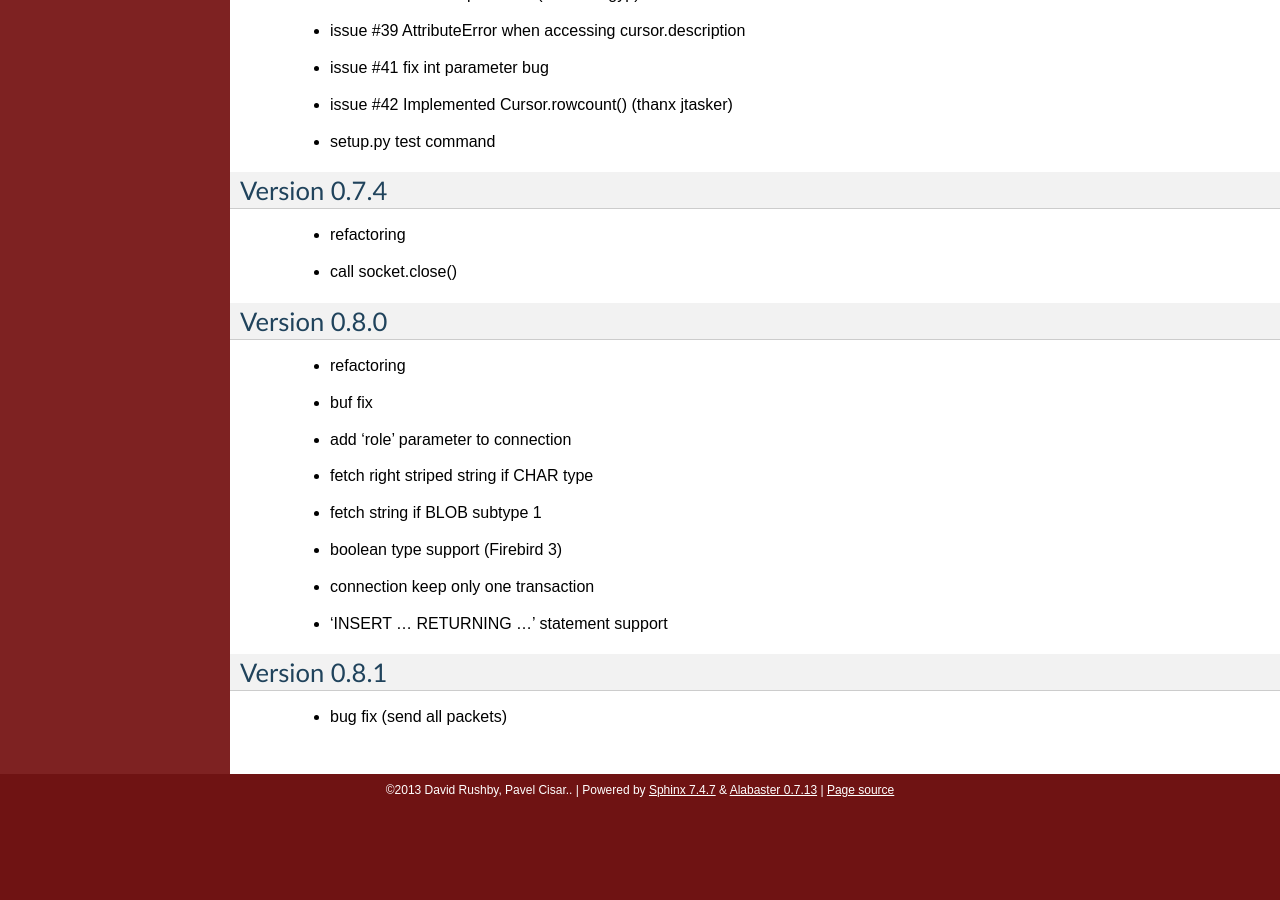
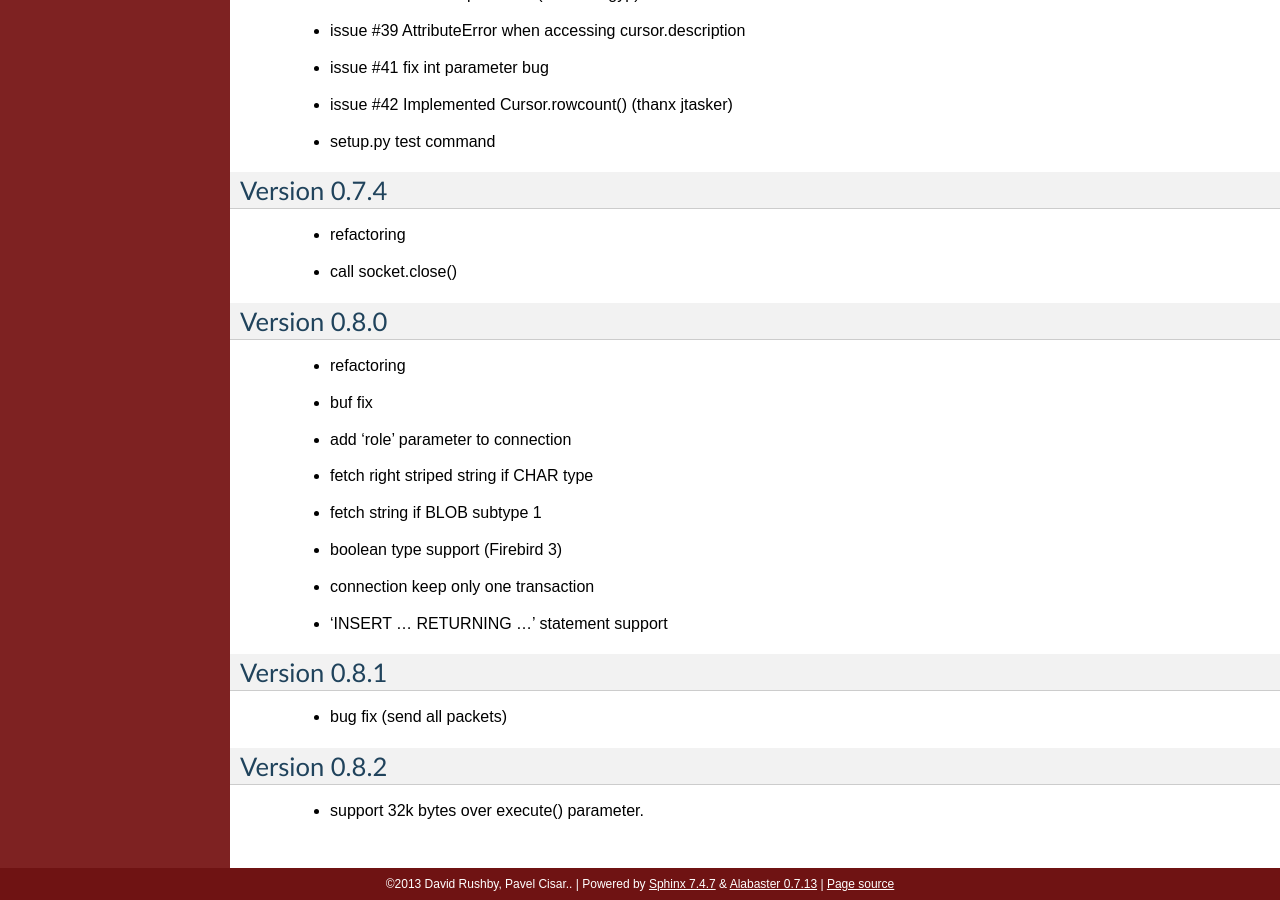
Before and after one commit to nakagami/pyfirebirdsql, a Sphinx documentation site: the page built from sphinx/changelog.txt, in a window 1280 px wide and 900 px high, scrolled down 898 px. Built offline with Sphinx 7.4.7, drawn with Linux system fonts in a browser that asks for light colours; before the commit the page ends 1704 px from its top, so only the background shows below that.

Commit message:
changelog update

```diff
--- a/sphinx/changelog.txt
+++ b/sphinx/changelog.txt
@@ -66,3 +66,8 @@ Version 0.8.1
 =============
 
    - bug fix (send all packets)
+
+Version 0.8.2
+=============
+
+   - support 32k bytes over execute() parameter.
```
